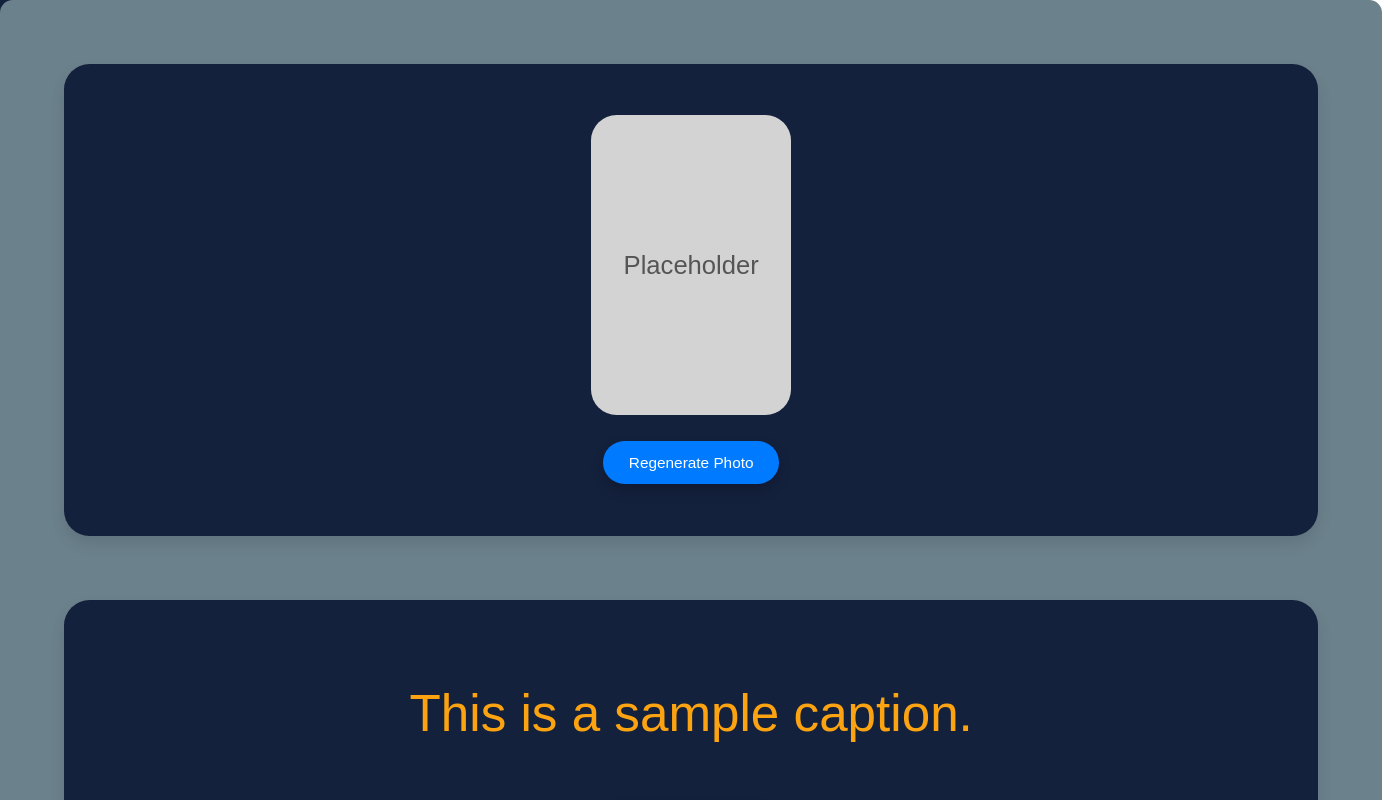
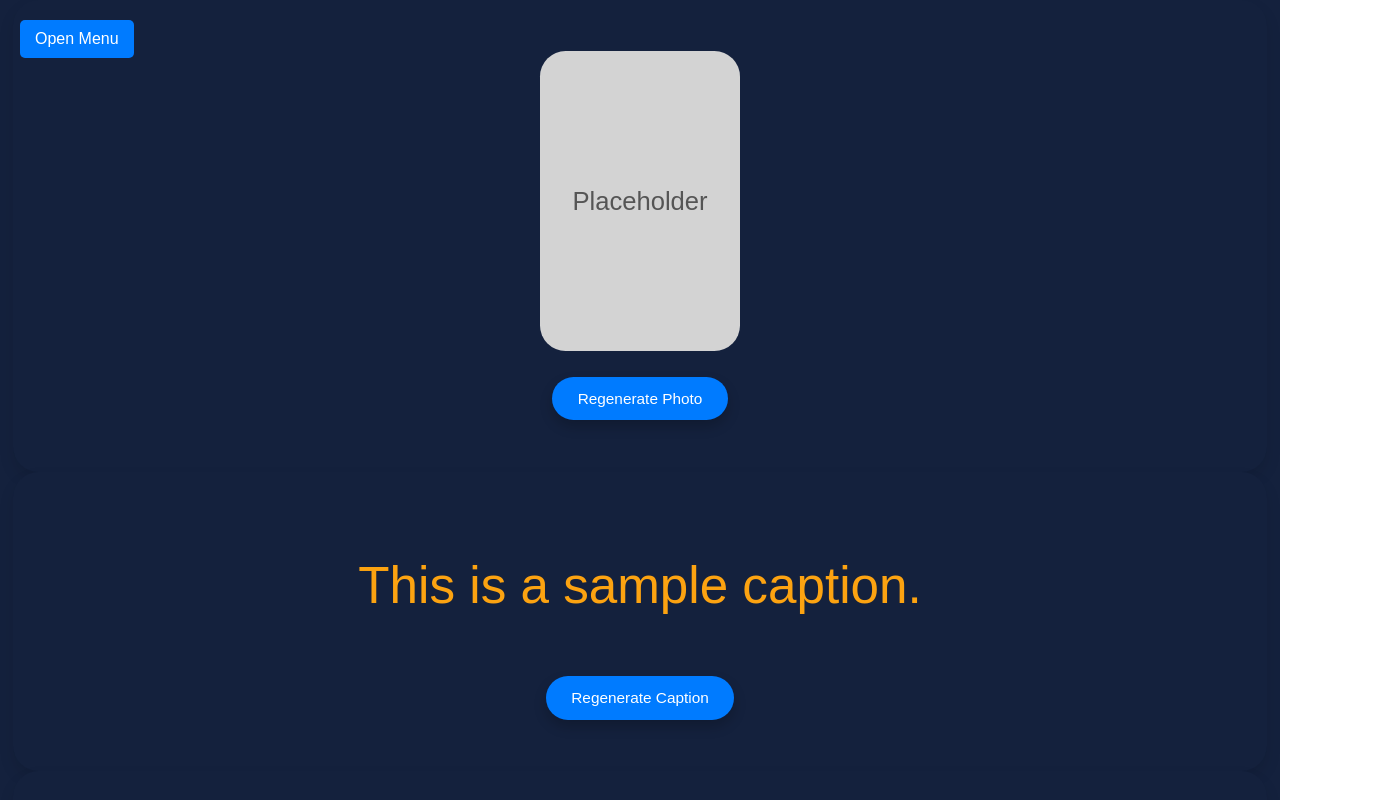
Before and after one commit to InnovationLabsDev/AI-Social-Media-Companion, a React (Vite) app in the folder client/: page /main-page in a window 1280 px wide. Shown: the top 800 px of the page, 1382 px wide, since content can reach past the window. Built offline with nearby package versions, Linux system fonts and the light colour scheme.

Commit message:
[feat] add sideBar

```diff
--- /dev/null
+++ b/client/src/pages-website/components/sideBar.jsx
@@ -0,0 +1,43 @@
+import { useState } from "react";
+import { useNavigate } from "react-router-dom";
+import styles from "../../styles/sidebar.module.css"; // Update the path if needed
+
+function Sidebar() {
+  const [isOpen, setIsOpen] = useState(false);
+  const navigate = useNavigate();
+
+  // Function to toggle sidebar visibility
+  const toggleSidebar = () => {
+    setIsOpen(!isOpen);
+  };
+
+  // Function to navigate when clicking a button
+  const handleNavigation = (path) => {
+    navigate(path);
+    setIsOpen(false); // Close sidebar after navigating
+  };
+
+  return (
+    <>
+      {/* 🔹 Toggle Button */}
+      <button onClick={toggleSidebar} className={styles.toggleButton}>
+        {isOpen ? "Close Menu" : "Open Menu"}
+      </button>
+
+      {/* 🔹 Sidebar */}
+      <div className={`${styles.sidebar} ${isOpen ? styles.open : styles.closed}`}>
+        <button onClick={() => handleNavigation("/")} className={styles.menuButton}>
+          Home
+        </button>
+        <button onClick={() => handleNavigation("/main-page")} className={styles.menuButton}>
+          Main Page
+        </button>
+        <button onClick={() => handleNavigation("/settings")} className={styles.menuButton}>
+          Settings
+        </button>
+      </div>
+    </>
+  );
+}
+
+export default Sidebar;
--- a/client/src/pages-website/mainPage.jsx
+++ b/client/src/pages-website/mainPage.jsx
@@ -1,19 +1,19 @@
 import React, { useState } from "react";
-import classes from "../styles/mainPage.module.css";
+import { Link } from "react-router-dom";  // For routing links in the sidebar
+import classes from "../styles/mainPage.module.css";  // Assuming your styles are defined here
+import Sidebar from "./components/sideBar.jsx";  // Import the Sidebar component
 
 function MainPage() {
     const [photo, setPhoto] = useState(null);
     const [caption, setCaption] = useState("This is a sample caption.");
     const [hashtags, setHashtags] = useState([]);
 
-    // Function to regenerate photo and automatically regenerate caption & hashtags
     const regeneratePhoto = () => {
         setPhoto(`https://picsum.photos/200/300?random=${Math.random()}`);
-        regenerateCaption(); // Regenerăm și caption-ul la schimbarea pozei
-        regenerateHashtags(); // Regenerăm și hashtag-urile la schimbarea pozei
+        regenerateCaption();
+        regenerateHashtags();
     };
 
-    // Function to regenerate caption
     const regenerateCaption = () => {
         const captions = [
             "Exploring new places!",
@@ -26,17 +26,14 @@ function MainPage() {
         ];
         const randomCaption = captions[Math.floor(Math.random() * captions.length)];
         setCaption(randomCaption);
-        console.log("Caption Regenerated:", randomCaption);
     };
 
-    // Function to regenerate hashtags
     const regenerateHashtags = () => {
         const hashtagsArray = [
             "#Travel", "#Life", "#Nature", "#Inspiration", "#Photography",
             "#Adventure", "#Explore", "#Wanderlust", "#Love", "#Happiness",
             "#Motivation", "#PositiveVibes", "#Outdoor", "#PicOfTheDay"
         ];
-        // Selectăm aleator 3 hashtaguri
         const selectedHashtags = [];
         while (selectedHashtags.length < 3) {
             const randomHashtag = hashtagsArray[Math.floor(Math.random() * hashtagsArray.length)];
@@ -45,11 +42,13 @@ function MainPage() {
             }
         }
         setHashtags(selectedHashtags);
-        console.log("Hashtags Regenerated:", selectedHashtags);
     };
 
     return (
-        <div className={classes.container}>
+        <div className={classes.mainPageContainer}>
+            {/* Main Content */}
+            <div className={classes.content}>
+                <Sidebar />
                 <div className={classes.photoContainer}>
                     {photo ? (
                         <img src={photo} alt="Generated" className={classes.photo} />
@@ -60,7 +59,6 @@ function MainPage() {
                 </div>
                 <div className={classes.captionContainer}>
                     <p className={classes.caption}>{caption}</p>
-                {/* This button is optional now as caption is updated when photo changes */}
                     <button onClick={regenerateCaption} className={classes.regenerateButton}>Regenerate Caption</button>
                 </div>
                 <div className={classes.hashtagContainer}>
@@ -69,8 +67,8 @@ function MainPage() {
                             <span key={index} className={classes.hashtag}>{hashtag}</span>
                         ))}
                     </div>
-                {/* This button is optional now as hashtags are updated when photo changes */}
                     <button onClick={regenerateHashtags} className={classes.regenerateButton}>Regenerate Hashtags</button>
+                </div>
             </div>
         </div>
     );
```
Lines whose indentation alone changed are shown as unchanged.
